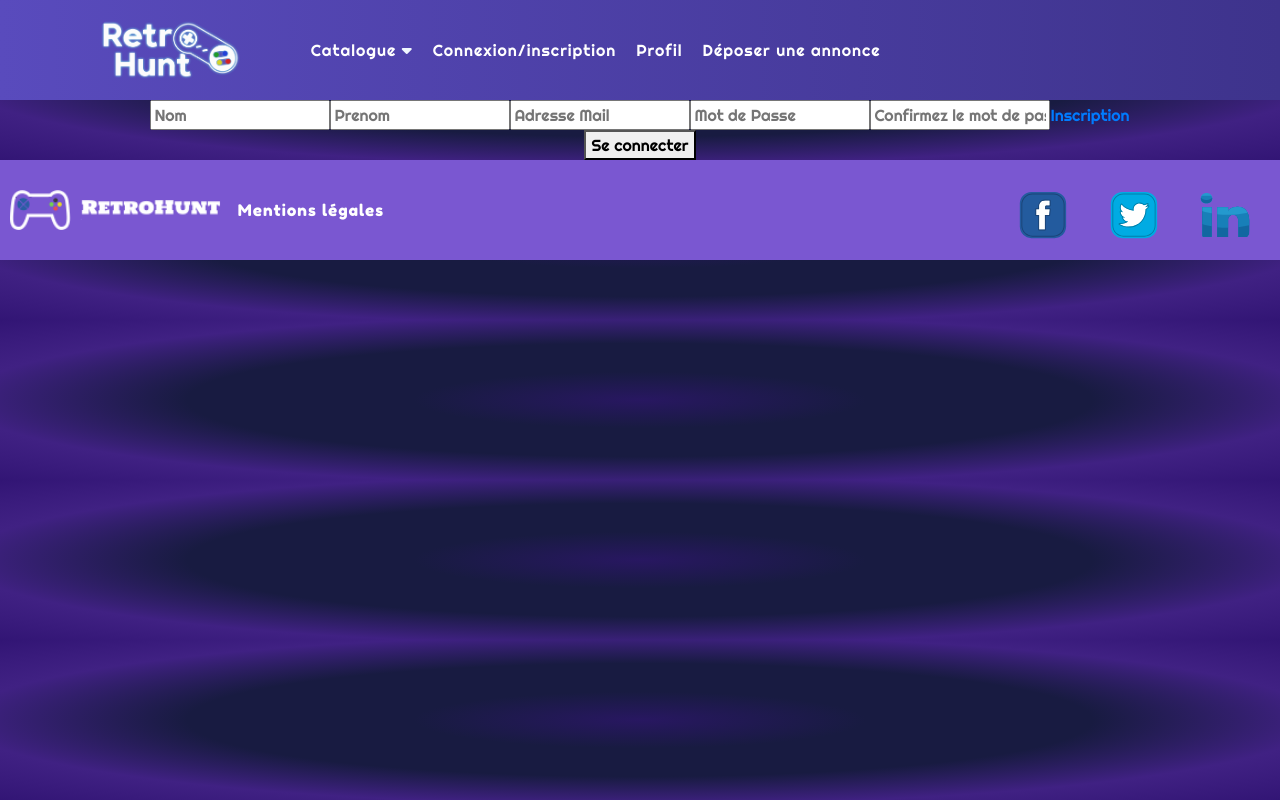
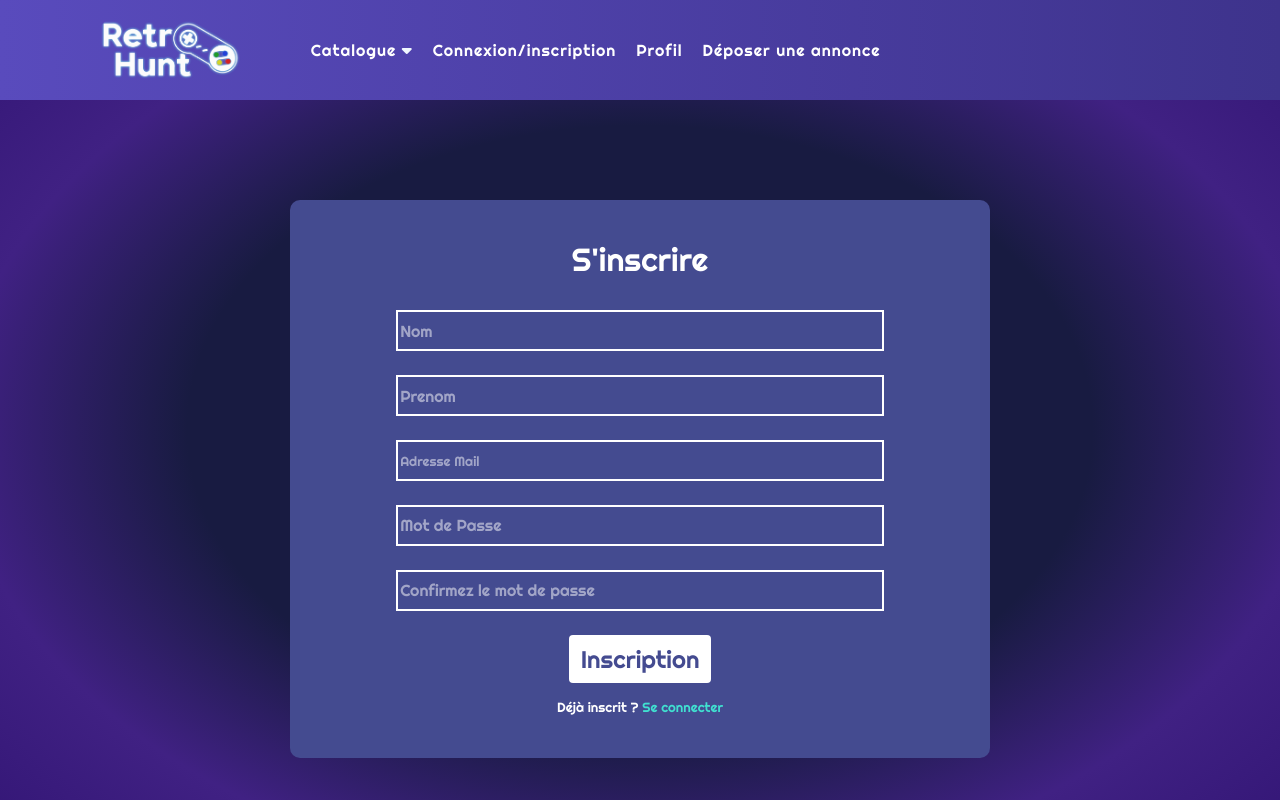
Before and after one commit to Zackary-Fon/RetroHunt, a React (Create React App) app: page /ConnexionInscription in a window 1280 px wide. Both pictures are taken after a click on the link "S'inscrire". Shown: the top 800 px of the page. Built offline with nearby package versions, Linux system fonts and the light colour scheme.

Commit message:
css inscription connexion

```diff
--- a/src/Pages/ConnexionInscription/Connexion.js
+++ b/src/Pages/ConnexionInscription/Connexion.js
@@ -2,19 +2,22 @@ import React,{useState,useEffect}  from "react";
 import Button from "react-bootstrap/Button";
 import Row from "react-bootstrap/Row";
 import  fetchie from "./fetchConn";
+import "./ConnexionInscription.css";
 
 const Connexion = () =>{
     useEffect(() => {// hooks de fetch
         fetchie()//utilisation de la fonction qui contient le fetch dans fetchConn
     })
     return(
-        <div>{/* ne pas toucher aux id sinon plu de fetch */}
+        <div>{/* ne pas toucher aux id sinon plus de fetch */}
             <Row className="input-customize">
                 <input type="text" placeholder="Adresse Mail" id="email"></input>
+            </Row>
+            <Row className="input-customize">
                 <input type="text" placeholder="Mot de passe" id="Password"></input>
             </Row>
             <Row className="justify-content-md-center justify-content-sm-center justify-content-xs-center">
-                <Button id="submit">Connexion</Button>{/* fetch fonctionne mieux avec un a */}
+                <Button type="submit" id="submit" className="btn-customize">Go !</Button>{/* fetch fonctionne mieux avec un a */}
             </Row>
         </div>
     )
--- a/src/Pages/ConnexionInscription/ConnexionInscription.css
+++ b/src/Pages/ConnexionInscription/ConnexionInscription.css
@@ -1,14 +1,49 @@
+.btn-customize{
+    color: #444B90 !important;
+    background-color: white !important;
+    border: white !important;
+    font-size: 1.5rem !important;
+}
 
+.btn-customize:hover{
+    color: #9ca3e2;
+}
+
+.link-customize{
+    color: #61F2F5;
+}
+
+.link-customize:hover{
+    color: #61F2F5;
+    text-shadow: 0px 0px 3px #61F2F5;
+    cursor: pointer;
+    text-decoration: none;
+}
 
 .container-customize{
+    display: flex;
+    align-items: center;
+    justify-content: center;
+    color: white;
+}
+
+.container-customize :nth-child(3){
+    margin-top: 15px;
+    font-size: smaller;
+}
+
+.container-customize a{
+    color: turquoise;
+}
+
+.container_resize{
     background-color: #444B90;
     margin-top: 100px;
     margin-bottom: 100px;
-}
-
-.container-customize:nth-child(1){
+    border-radius: 10px;
     padding-top: 40px;
-    color: white;
+    padding-bottom: 40px;
+    width: 400px;
 }
 
 .input-customize{
@@ -25,13 +60,29 @@
     height: 35px;
     background-color: transparent;
     border: 2px solid white;
+    color: white;
 }
 
 .input-customize input::placeholder{
     color: white;
     opacity: 50%;
-    margin-left: 3px;
 }
+
+@media (min-width: 1200px) {
+    .container_resize{
+        width: 700px;
+    }
+
+    .input-customize input{
+        width: 500px;
+    }
+}
+
+/* .input-customize input::placeholder::after{
+    color: white;
+    content:"*";
+    opacity: 100%;
+} */
 
 /* .col-customize{
     background-color: violet;
--- a/src/Pages/ConnexionInscription/ConnexionInscription.js
+++ b/src/Pages/ConnexionInscription/ConnexionInscription.js
@@ -4,7 +4,7 @@ import Inscription from "./Inscription.js";
 import Container from "react-bootstrap/Container";
 import Row from "react-bootstrap/Row";
 import Col from "react-bootstrap/Col";
-import "./ConnexionInscription.css"
+import "./ConnexionInscription.css";
 
 const ConnexionInscription = () =>{
     const [switcher, isTrou] = useState(false);
@@ -17,23 +17,31 @@ const ConnexionInscription = () =>{
     return(
         <>
         <Container className="container-customize">
-
+            <div className="container_resize">
                 <Row className="justify-content-md-center justify-content-sm-center justify-content-xs-center h2">Se connecter</Row>
                 <Row className="justify-content-md-center justify-content-sm-center justify-content-xs-center">
                     <Col md="auto" sm="auto" xs="auto" className="col-customize"><Connexion/></Col>
                 </Row>
                 <Row className="justify-content-md-center justify-content-sm-center justify-content-xs-center">
-                <Col md="auto" sm="auto" xs="auto"><span>Pas encore inscrit ? <a onClick={Michel}>S'inscrire</a></span></Col>
+                    <Col md="auto" sm="auto" xs="auto"><span>Pas encore inscrit ? <a onClick={Michel} className="link-customize">S'inscrire</a></span></Col>
                 </Row>
+            </div>
         </Container>
         </>
     )
     }else{
         return(
-            <div>
-                <Inscription/>
-                <button onClick={Michel}>Se connecter</button>
+            <Container className="container-customize">
+                <div className="container_resize">
+                    <Row className="justify-content-md-center justify-content-sm-center justify-content-xs-center h2">S'inscrire</Row>
+                    <Row className="justify-content-md-center justify-content-sm-center justify-content-xs-center">
+                        <Col md="auto" sm="auto" xs="auto" className="col-customize"><Inscription/></Col>
+                    </Row>
+                    <Row className="justify-content-md-center justify-content-sm-center justify-content-xs-center">
+                        <Col md="auto" sm="auto" xs="auto"><span>Déjà inscrit ?  <a onClick={Michel} className="link-customize">Se connecter</a></span></Col>
+                    </Row>
                 </div>
+            </Container>
         )
     }
 
--- a/src/Pages/ConnexionInscription/Inscription.js
+++ b/src/Pages/ConnexionInscription/Inscription.js
@@ -1,5 +1,8 @@
 import React,{useState,useEffect} from "react";
-import  fetchie from "./fetchInsc"
+import Button from "react-bootstrap/Button";
+import Row from "react-bootstrap/Row";
+import  fetchie from "./fetchInsc";
+import "./ConnexionInscription.css";
 /* import verif from "./verifInsc" */
 
 
@@ -13,14 +16,23 @@ const Inscription=()=>{
     return(
         <div>
             <form  id="form" method="POST"  >
+                <Row className="input-customize">
                     <input type="text" placeholder="Nom" name="Nom" id="Nom" ></input>
+                </Row>
+                <Row className="input-customize">
                     <input type="text" placeholder="Prenom" name="Prenom" id="Prenom" ></input>
+                </Row>
+                <Row className="input-customize">
                     <input type="mail" placeholder="Adresse Mail" name="email" id="email"  ></input>
+                </Row>
+                <Row className="input-customize">
                     <input type="password" placeholder="Mot de Passe" name="Password" id="Password"></input>
+                </Row>
+                <Row className="input-customize">
                     <input type="password" placeholder="Confirmez le mot de passe" id="mdp2"></input>
-                <a  type="submit" id="submit" href="">Inscription</a>{/* fetch fonctionne mieux avec un a */}
+                </Row>
+                <Button className="btn-customize" type="submit" id="submit" href="">Inscription</Button>{/* fetch fonctionne mieux avec un a */}
             </form>
-
         </div>
     )
 
--- a/src/Pages/Home/Home.js
+++ b/src/Pages/Home/Home.js
@@ -8,19 +8,19 @@ import chevronHaut from "../../Images/chevronHaut.png";
 
 const URL=new Request("http://localhost:3006/user");
 const Home = () => {
-    useEffect(() => {
-        fetch(URL,{ method: "GET",
-        headers: {
-            "Accept": "application/json",
-            "Access-Control-Allow-Origin":"http://localhost:3006/user"
-        }})
-        .then(response => {
-                response.json().then(json => {
-                console.log(json);
-            })
-        }
-    )
-    },[]);
+    // useEffect(() => {
+    //     fetch(URL,{ method: "GET",
+    //     headers: {
+    //         "Accept": "application/json",
+    //         "Access-Control-Allow-Origin":"http://localhost:3006/user"
+    //     }})
+    //     .then(response => {
+    //             response.json().then(json => {
+    //             console.log(json);
+    //         })
+    //     }
+    // )
+    // },[]);
 /* GetUser(); */
     return (
     <div className="homeBody">
```
Also changed, not shown: 1 other file (tests, documents, lock files or other folders). Lines whose indentation alone changed are shown as unchanged.
